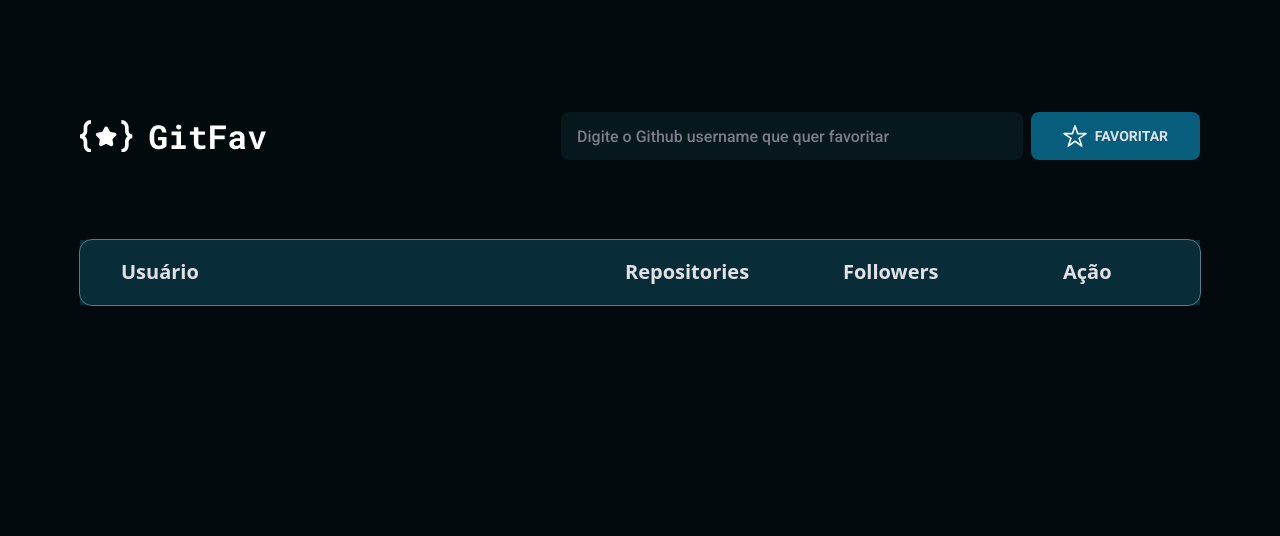
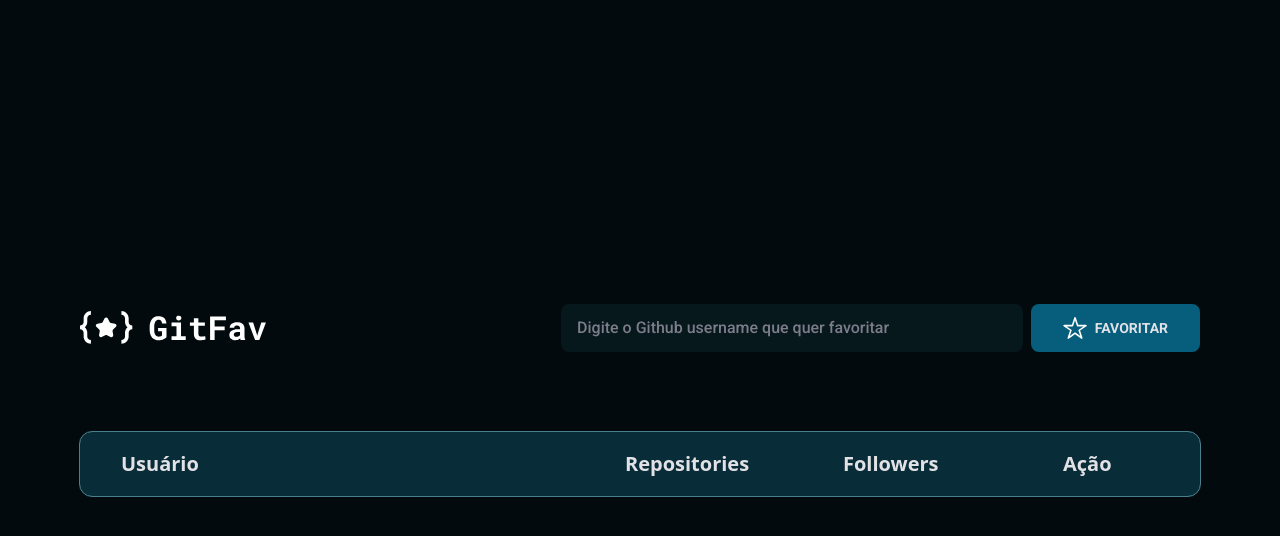
Before and after one commit to ELLDev/github-favorites-reactjs, a React (Vite) app: page / in a window 1280 px wide. Shown: the top 536 px of the page. Built offline with nearby package versions, Linux system fonts and the light colour scheme.

Commit message:
Add scrollbar and button color transition

```diff
--- a/src/App.tsx
+++ b/src/App.tsx
@@ -4,7 +4,7 @@ import "react-toastify/dist/ReactToastify.css";
 
 function App() {
   return (
-    <main className="m-6 md:m-12 xl:max-w-[1120px] xl:mx-auto xl:my-28">
+    <main className="m-6 md:m-12 xl:max-w-[1120px] xl:m-0">
       <GithubFavorites />
 
       <ToastContainer
--- a/src/components/GithubFavorites.tsx
+++ b/src/components/GithubFavorites.tsx
@@ -40,13 +40,22 @@ export default function GithubFavorites() {
         setGithubUsers={setGithubUsers}
       />
 
+      <div className="xl:overflow-y-scroll xl:overflow-x-hidden xl:max-h-[491px] 2xl:max-h-[705px] border-none outline outline-[1px] rounded-md outline-[color:#4A808C] xl:rounded-xl">
         <table className="border-none outline outline-[1px] rounded-md outline-[color:#4A808C] w-full table-auto xl:rounded-xl">
-        <thead className="bg-[color:#092D38] rounded-tl-md">
-          <tr className="text-sm flex flex-1 justify-between md:text-2xl xl:text-xl xl:leading-relaxed xl:justify-between">
-            <th className="py-2 w-4/12 mx-1 xl:py-4 xl:ml-10 xl:text-left xl:w-[464px] xl:mr-0">Usuário</th>
-            <th className="py-2 w-3/12 truncate mx-1 xl:py-4 xl:ml-10 xl:text-left xl:w-[178px] xl:mr-0">Repositories</th>
-            <th className="py-2 w-3/12 truncate mx-1 xl:py-4 xl:ml-10 xl:text-left xl:w-[180px] xl:mr-0">Followers</th>
-            <th className="py-2 w-2/12 mx-1 mr-[6px] xl:py-4 xl:ml-10 xl:text-left xl:w-[138px] xl:mr-0">Ação</th>
+          <thead className="rounded-tl-md first:rounded-tl-xl">
+            <tr className="bg-[color:#092D38] first:rounded-tl-md last:rounded-tr-md text-sm flex flex-1 justify-between md:text-2xl xl:text-xl xl:leading-relaxed xl:justify-between xl:first:rounded-tl-xl xl:last:rounded-tr-xl">
+              <th className="py-2 w-4/12 mx-1 xl:py-4 xl:ml-10 xl:text-left xl:w-[464px] xl:mr-0">
+                Usuário
+              </th>
+              <th className="py-2 w-3/12 truncate mx-1 xl:py-4 xl:ml-10 xl:text-left xl:w-[178px] xl:mr-0">
+                Repositories
+              </th>
+              <th className="py-2 w-3/12 truncate mx-1 xl:py-4 xl:ml-10 xl:text-left xl:w-[180px] xl:mr-0">
+                Followers
+              </th>
+              <th className="py-2 w-2/12 mx-1 mr-[6px] xl:py-4 xl:ml-10 xl:text-left xl:w-[138px] xl:mr-0">
+                Ação
+              </th>
             </tr>
           </thead>
 
@@ -54,7 +63,7 @@ export default function GithubFavorites() {
             {githubUsers.map((user) => (
               <tr
                 key={user.login}
-              className="flex flex-1 justify-between items-center border-b-[1px] border-[color:#4A808C] even:bg-[color:#06181C] even:border-[color:#284b53] md:text-2xl xl:text-xl xl:leading-relaxed xl:font-bold"
+                className="flex flex-1 justify-between items-center border-b-[1px] border-[color:#4A808C] last:rounded-b-md last:border-none even:bg-[color:#06181C] even:border-[color:#284b53] md:text-2xl xl:text-xl xl:leading-relaxed xl:font-bold xl:last:rounded-b-xl"
               >
                 <td className="w-4/12 text-center flex flex-1 items-center justify-center my-1 md:my-3 md:ml-3 lg:mx-8 lg:my-5 xl:mx-0 xl:my-6 xl:max-w-[504px]">
                   <a
@@ -77,8 +86,12 @@ export default function GithubFavorites() {
                     </div>
                   </a>
                 </td>
-              <td className="w-3/12 text-center xl:w-[218px] xl:text-left xl:pl-10">{user.public_repos}</td>
-              <td className="w-3/12 text-center xl:w-[220px] xl:text-left xl:pl-10">{user.followers}</td>
+                <td className="w-3/12 text-center xl:w-[218px] xl:text-left xl:pl-10">
+                  {user.public_repos}
+                </td>
+                <td className="w-3/12 text-center xl:w-[220px] xl:text-left xl:pl-10">
+                  {user.followers}
+                </td>
                 <td
                   className="w-2/12 text-center items-center mr-1 xl:w-[178px] xl:mr-0 xl:text-left xl:pl-10"
                   onClick={() => handleRemoveUser(user.login)}
@@ -98,6 +111,7 @@ export default function GithubFavorites() {
             ))}
           </tbody>
         </table>
+      </div>
     </>
   );
 }
--- a/src/components/HeaderSearchBar.tsx
+++ b/src/components/HeaderSearchBar.tsx
@@ -119,9 +119,9 @@ export default function Header({
           <button
             onClick={() => handleAddUserToFavorites(inputText)}
             type="submit"
-            className="flex flex-1 items-center justify-center bg-[color:#065E7C] rounded-r-xl w-2/12 focus:outline-none xl:w-auto xl:rounded-lg xl:ml-2 xl:grow-0"
+            className="flex flex-1 items-center justify-center bg-[color:#065E7C] rounded-r-xl w-2/12 focus:outline-none xl:w-auto xl:rounded-lg xl:ml-2 xl:grow-0 xl:hover:bg-white group transition-all ease-in-out"
           >
-            <div className="flex flex-1 justify-center items-center w-5 h-5 md:w-7 md:h-7 lg:w-8 lg:h-8 xl:mx-8 xl:my-2 xl:w-auto">
+            <div className="flex flex-1 justify-center items-center w-5 h-5 md:w-7 md:h-7 lg:w-8 lg:h-8 xl:mx-8 xl:my-2 xl:w-auto xl:group-hover:text-[color:#065E7C]">
               <svg
                 className="w-6 md:w-8 xl:w-6"
                 width="34px"
@@ -130,6 +130,7 @@ export default function Header({
                 xmlns="http://www.w3.org/2000/svg"
               >
                 <path
+                className="xl:group-hover:fill-[color:#065E7C]"
                   fillRule="evenodd"
                   clipRule="evenodd"
                   d="M11.5315 0C11.8564 0 12.1444 0.209195 12.2448 0.518185L14.5139 7.5H22.0315C22.3602 7.5 22.6506 7.71402 22.7479 8.02798C22.8452 8.34193 22.7268 8.68266 22.4557 8.86855L16.3611 13.0477L18.7109 20.0102C18.8153 20.3193 18.7077 20.6605 18.4449 20.854C18.1822 21.0474 17.8244 21.0488 17.5602 20.8573L11.5315 16.4887L5.50288 20.8573C5.23865 21.0488 4.88093 21.0474 4.61815 20.854C4.35537 20.6605 4.24783 20.3193 4.35218 20.0102L6.70201 13.0477L0.607404 8.86855C0.336325 8.68266 0.217864 8.34193 0.315167 8.02798C0.41247 7.71402 0.702861 7.5 1.03155 7.5H8.54918L10.8183 0.518185C10.9187 0.209195 11.2066 0 11.5315 0ZM11.5315 3.17651L9.80732 8.48181C9.7069 8.7908 9.41895 9 9.09405 9H3.45149L8.0182 12.1315C8.29499 12.3213 8.41199 12.6718 8.30467 12.9898L6.52442 18.2646L11.0915 14.9552C11.354 14.7649 11.7091 14.7649 11.9716 14.9552L16.5387 18.2646L14.7584 12.9898C14.6511 12.6718 14.7681 12.3213 15.0449 12.1315L19.6116 9H13.969C13.6441 9 13.3562 8.7908 13.2558 8.48181L11.5315 3.17651Z"
--- a/src/global.css
+++ b/src/global.css
@@ -3,5 +3,24 @@
 @tailwind utilities;
 
 body {
-  @apply bg-[color:#020A0D] text-[color:#E1E1E6];
+  @apply bg-[color:#020A0D] text-[color:#E1E1E6] xl:flex xl:flex-1 xl:items-center xl:justify-center xl:min-h-screen;
 }
+
+div::-webkit-scrollbar {
+  width: 14px;
+}
+
+div::-webkit-scrollbar-track {
+  background: transparent;
+  box-shadow: inset 0 0 14px 14px transparent;
+  border: solid 8px transparent;
+}
+
+div::-webkit-scrollbar-thumb {
+  /* background-color: #4a808c; */
+  box-shadow: inset 0 0 14px 14px #4a808c;
+  border-top: solid 6px transparent;
+  border-bottom: solid 6px transparent;
+  border-right: solid 8px transparent;
+  border-radius: 14px;
+}
```
Lines whose indentation alone changed are shown as unchanged.
